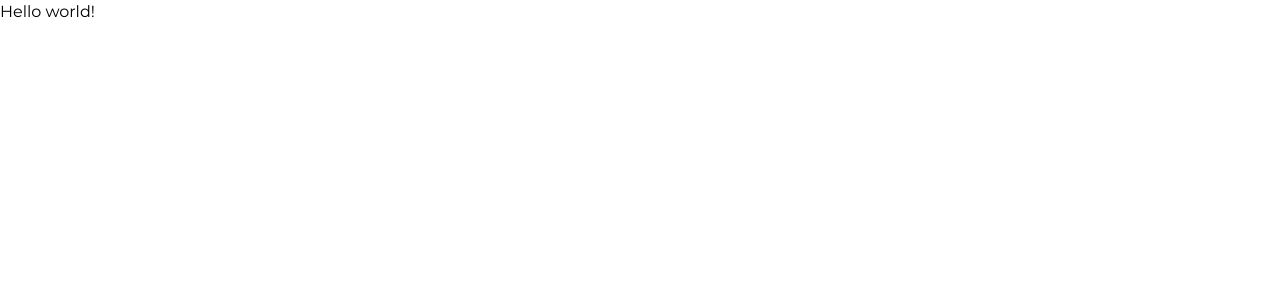
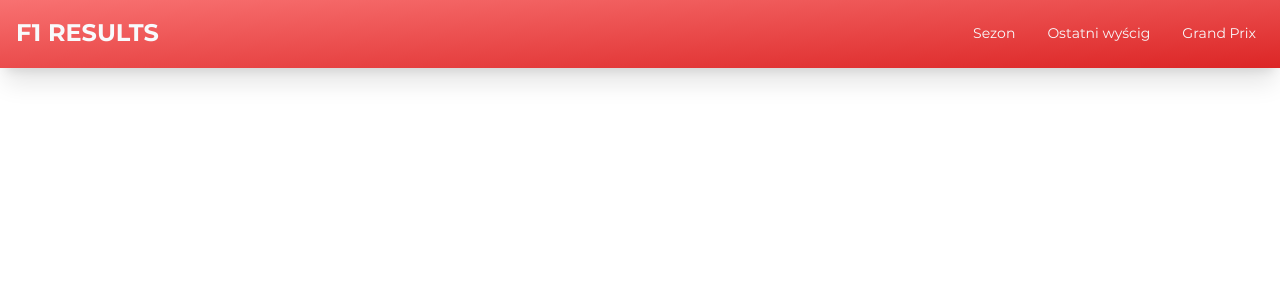
Before and after one commit to n3tr00x/f1-results-react-ts, a React (Vite) app: page / in a window 1280 px wide. Shown: the top 300 px of the page. Built offline with nearby package versions, Linux system fonts and the light colour scheme.

Commit message:
Add ModalContextProvider and Header to App

```diff
--- a/src/App.tsx
+++ b/src/App.tsx
@@ -1,3 +1,10 @@
+import { ModalContextProvider } from './contexts/ModalContext';
+import { Header } from './components/Header';
+
 export function App() {
-	return <h1>Hello world!</h1>;
+	return (
+		<ModalContextProvider>
+			<Header />
+		</ModalContextProvider>
+	);
 }
```
